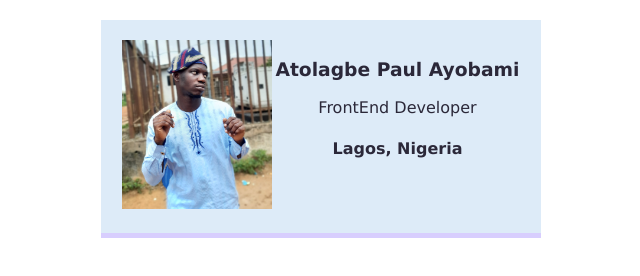
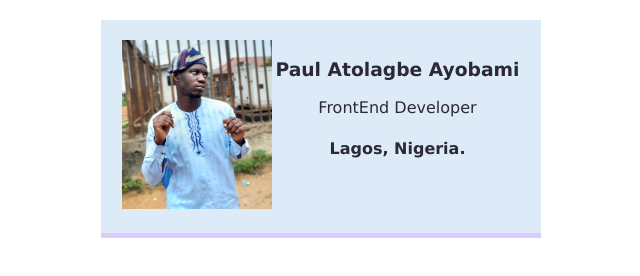
Before and after one commit to pauljsd/Business-Card, a plain HTML site: page index.html in a window 1280 px wide. Shown: the full height of the page, 319-959 px from the left. Drawn offline with Linux system fonts and the light colour scheme.

Commit message:
Update index.html
cleaner code

```diff
--- a/index.html
+++ b/index.html
@@ -17,9 +17,9 @@
         />
       </div>
       <div class="card-naration">
-        <h3>Atolagbe Paul Ayobami</h3>
+        <h3>Paul Atolagbe Ayobami</h3>
         <p>FrontEnd Developer</p>
-        <h4>Lagos, Nigeria</h4>
+        <h4>Lagos, Nigeria.</h4>
       </div>
     </div>
   </body>
```
